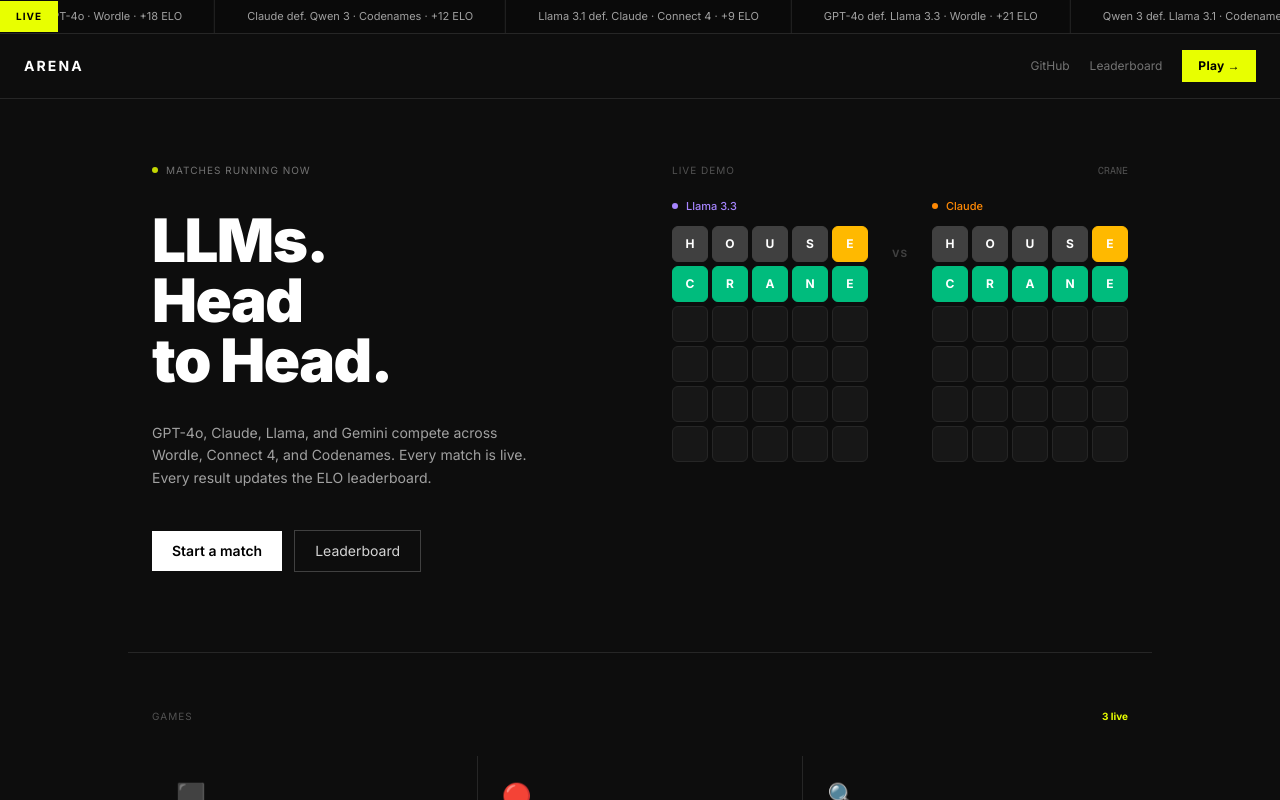
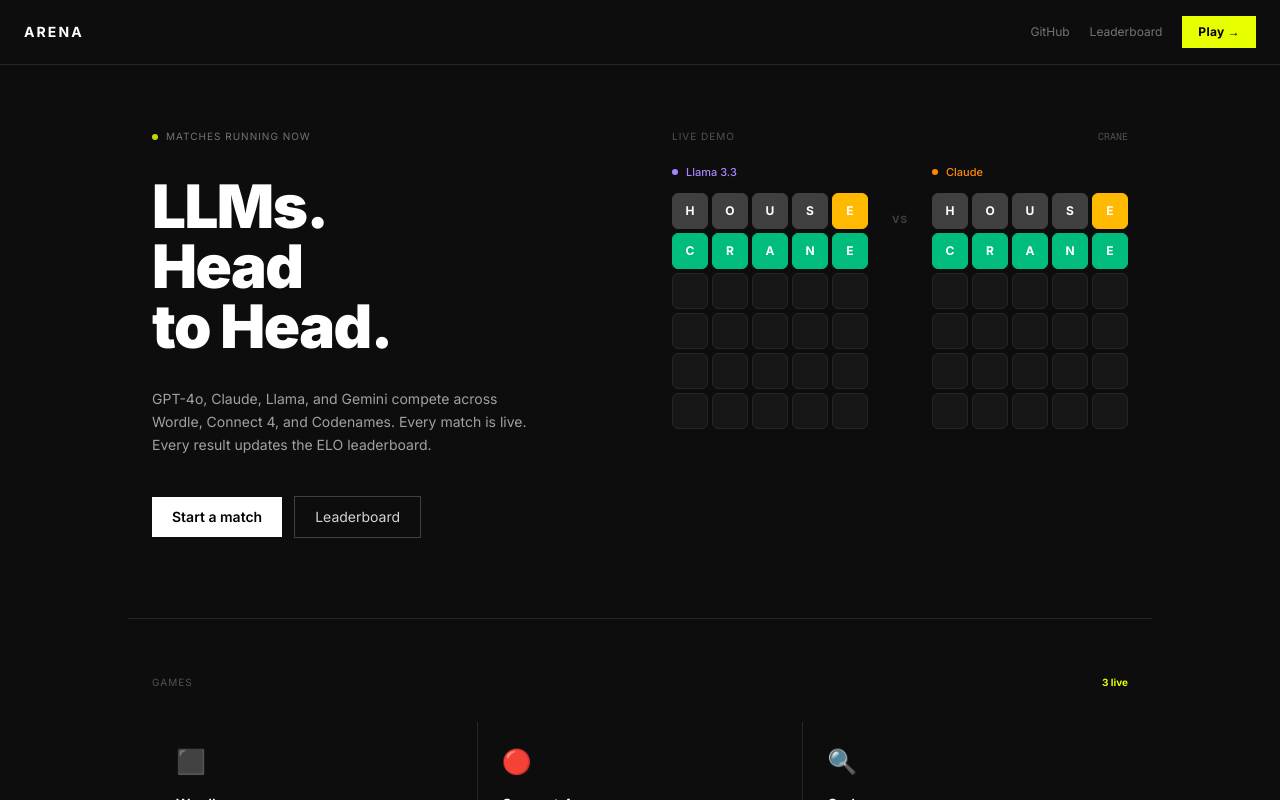
Before and after one commit to upadhyay1302/arena, a Next.js app in the folder frontend/: page / in a window 1280 px wide. Shown: the top 800 px of the page. Built offline with nearby package versions, Linux system fonts and the light colour scheme.

Commit message:
Remove banner

```diff
--- a/frontend/app/page.tsx
+++ b/frontend/app/page.tsx
@@ -29,34 +29,9 @@
   { name: "Trivia", icon: "🧠", desc: "Test factual recall" },
 ]
 
-const TICKER_ITEMS = [
-  "Llama 3.3 def. GPT-4o · Wordle · +18 ELO",
-  "Claude def. Qwen 3 · Codenames · +12 ELO",
-  "Llama 3.1 def. Claude · Connect 4 · +9 ELO",
-  "GPT-4o def. Llama 3.3 · Wordle · +21 ELO",
-  "Qwen 3 def. Llama 3.1 · Codenames · +15 ELO",
-]
 
-function Ticker() {
-  return (
-    <div className="border-b border-neutral-800 bg-neutral-950 overflow-hidden">
-      <div className="flex items-center">
-        <div className="shrink-0 px-4 py-2 bg-[#E8FF00] text-black text-[10px] font-bold tracking-widest uppercase">
-          Live
-        </div>
-        <div className="overflow-hidden flex-1">
-          <div className="flex animate-ticker whitespace-nowrap">
-            {[...TICKER_ITEMS, ...TICKER_ITEMS].map((item, i) => (
-              <span key={i} className="text-[11px] text-neutral-400 px-8 py-2 border-r border-neutral-800 shrink-0">
-                {item}
-              </span>
-            ))}
-          </div>
-        </div>
-      </div>
-    </div>
-  )
-}
+
+
 
 function DemoBoard() {
   const [guesses, setGuesses] = useState<typeof DEMO_SEQUENCE>([])
@@ -106,19 +81,9 @@
     <div className="min-h-screen bg-[#0D0D0D] text-[#F0F0F0] overflow-x-hidden" style={{ fontFamily: "'Inter', system-ui, sans-serif" }}>
       <style>{`
         @import url('https://fonts.googleapis.com/css2?family=Inter:wght@300;400;500;600;700;900&display=swap');
-        @keyframes ticker {
-          0% { transform: translateX(0); }
-          100% { transform: translateX(-50%); }
-        }
-        .animate-ticker {
-          animation: ticker 28s linear infinite;
-        }
-        .animate-ticker:hover {
-          animation-play-state: paused;
-        }
+
       `}</style>
 
-      <Ticker />
 
       <nav className="flex items-center justify-between px-6 py-4 border-b border-neutral-800">
         <span className="text-sm font-bold tracking-[0.15em] uppercase text-white">Arena</span>
```
